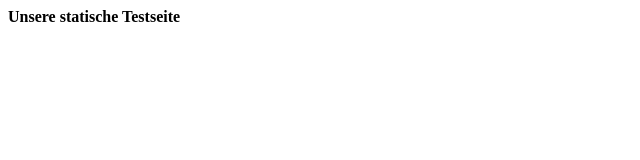
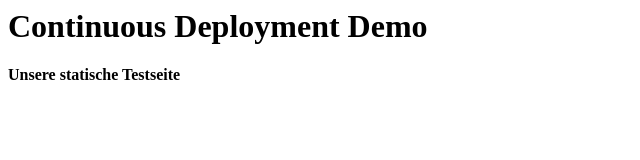
Before and after one commit to AndreNitze/MyCoolApp, a plain HTML site: page index.html in a window 1280 px wide. Shown: the whole page, without its empty margins (0-640 px from the left). Drawn offline with Linux system fonts and the light colour scheme.

Commit message:
Add heading

```diff
--- a/index.html
+++ b/index.html
@@ -1,5 +1,6 @@
 <html>
 <body>
-<b>Unsere statische Testseite</b>
+  <h1>Continuous Deployment Demo</h1>
+  <b>Unsere statische Testseite</b>
 </body>
 </html>
```
